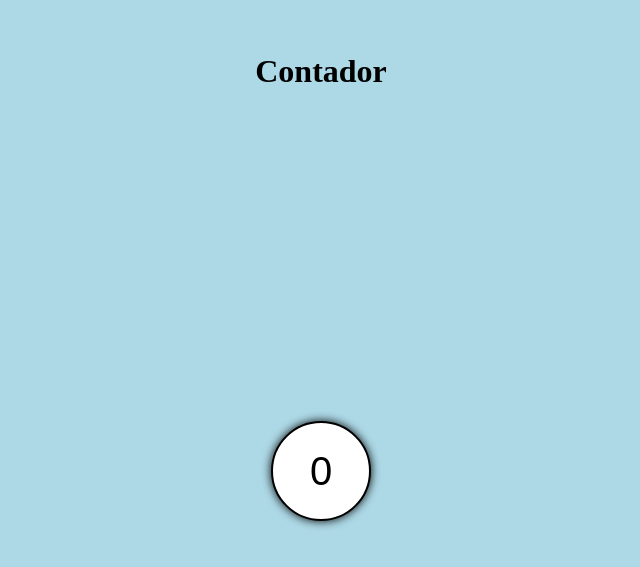
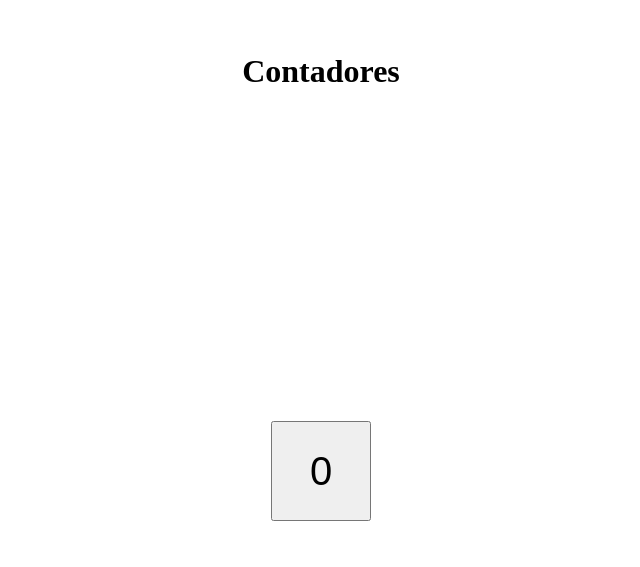
Before and after one commit to Igor-Dias-2010/botao-contador, a plain HTML site: page index.html in a window 1280 px wide. Shown: the part 113-680 px from the top of the page, without its empty margins (319-959 px from the left). Drawn offline with Linux system fonts and the light colour scheme.

Commit message:
botao-conatdor gscv

```diff
--- a/estilo.css
+++ b/estilo.css
@@ -8,14 +8,14 @@ body {
     display: grid;
     place-items: center;
     min-height: 100vh;
-    background-color: lightblue;
+    /* background-color: lightblue; */
 }
 
 button {
     width: 100px;
     height: 100px;
     font-size: 40px;
-    background-color: white;
+    /* background-color: white;
     box-shadow: 0 0 10px black;
     border: 2px solid black;
     border-radius: 50px;
@@ -28,5 +28,5 @@ button:hover {
 }
 
 button:active {
-    transform: scale(0.9);
+    transform: scale(0.9); */
 }
--- a/index.html
+++ b/index.html
@@ -7,7 +7,7 @@
     <link rel="stylesheet" href="estilo.css">
 </head>
 <body>
-    <h1>Contador</h1>
+    <h1>Contadores</h1>
     <button onclick="mais()">0</button>
     <script src="logica.js"></script>
 </body>
```
